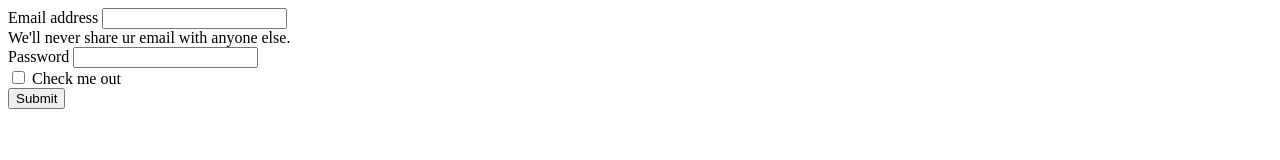
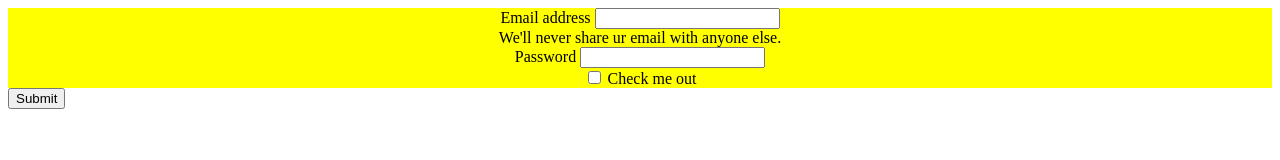
Before and after one commit to Sampadak-04/DM-practical, a plain HTML site: page index.html in a window 1280 px wide. Drawn offline with Linux system fonts and the light colour scheme.

Commit message:
Update index.html

```diff
--- a/index.html
+++ b/index.html
@@ -1,16 +1,24 @@
 <html>
+  <head>
+    <style>
+      div{
+        align : center;
+        background-color : yellow;
+      }
+    </style>
+  </head>
   <body>
 <form>
-  <div class="mb-3">
+  <div class="mb-3" align = "center">
     <label for="exampleInputEmail1" class="form-label">Email address</label>
     <input type="email" class="form-control" id="exampleInputEmail1" aria-describedby="emailHelp">
     <div id="emailHelp" class="form-text">We'll never share ur email with anyone else.</div>
   </div>
-  <div class="mb-3">
+  <div class="mb-3" align = "center">
     <label for="exampleInputPassword1" class="form-label">Password</label>
     <input type="password" class="form-control" id="exampleInputPassword1">
   </div>
-  <div class="mb-3 form-check">
+  <div class="mb-3 form-check" align = "center">
     <input type="checkbox" class="form-check-input" id="exampleCheck1">
     <label class="form-check-label" for="exampleCheck1">Check me out</label>
   </div>
```
